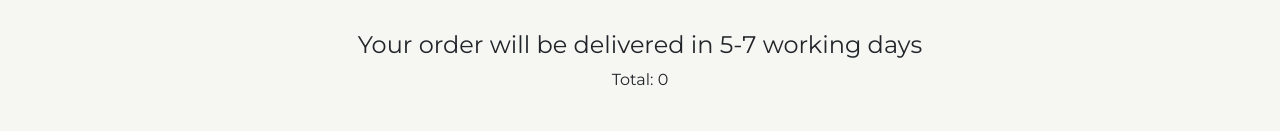
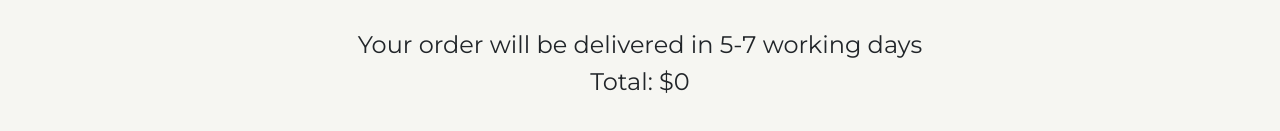
Before and after one commit to ABycroft/SE_TreeCo_WEBAPP, a React (Create React App) app: page /success in a window 1280 px wide. Shown: the part 235-366 px from the top of the page. Built offline with nearby package versions, Linux system fonts and the light colour scheme.

Commit message:
total in payment success screen

```diff
--- a/src/payment/PaymentSuccess.js
+++ b/src/payment/PaymentSuccess.js
@@ -30,7 +30,7 @@ export default class PaymentSuccess extends Component {
                             <h2>Thank you for your purchase!</h2>
                             <br></br>
                             <h4>Your order will be delivered in 5-7 working days</h4>
-                            <p>Total: {this.state.cartTotal}</p>
+                            <h4>Total: ${this.state.cartTotal}</h4>
                         </div>
                     );
                 }}
```
